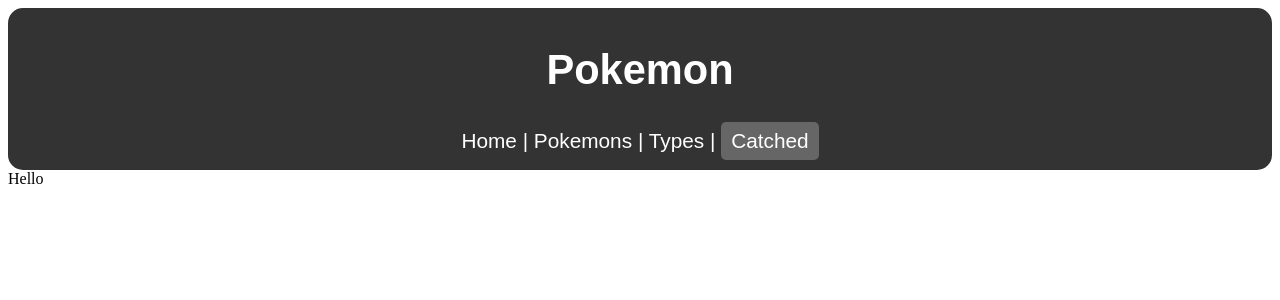
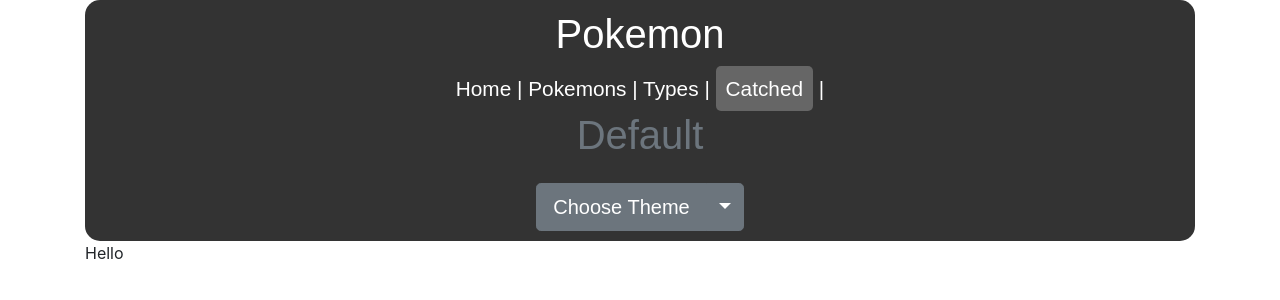
Before and after one commit to balintsimon/reactomon, a React (Create React App) app in the folder main/: page / in a window 1280 px wide. Shown: the top 300 px of the page. Built offline with nearby package versions, Linux system fonts and the light colour scheme; no server answers.

Commit message:
add theme switcher bootstrap button tryout

```diff
--- a/main/package.json
+++ b/main/package.json
@@ -7,6 +7,9 @@
     "@testing-library/react": "^9.5.0",
     "@testing-library/user-event": "^7.2.1",
     "axios": "^0.19.2",
+    "bootstrap": "^4.4.1",
+    "jquery": "^3.5.1",
+    "popper.js": "^1.16.1",
     "react": "^16.13.1",
     "react-dom": "^16.13.1",
     "react-inline-block": "^2.1.3",
--- a/main/src/components/layout/Header.js
+++ b/main/src/components/layout/Header.js
@@ -2,6 +2,7 @@
 import { Link } from "react-router-dom";
 import Navbar from "../../elements/Navbar";
 import Button from "../../elements/Button";
+import ThemeSwitcher from "./ThemeSwitcher";
 import { CatchedContext } from "../../CatchedContext";
 
 export default function Header() {
@@ -24,7 +25,8 @@
       |{" "}
       <Link style={linkStyle} to="/catched">
         <Button>Catched</Button>
-      </Link>
+      </Link>{" "}
+      | <ThemeSwitcher />
     </Navbar>
   );
 }
--- /dev/null
+++ b/main/src/components/layout/ThemeSwitcher.js
@@ -0,0 +1,76 @@
+import React, { Component } from "react";
+
+class ThemeSwitcher extends Component {
+  state = { theme: null };
+
+  resetTheme = (evt) => {
+    evt.preventDefault();
+    this.setState({ theme: null });
+  };
+
+  chooseTheme = (theme, evt) => {
+    evt.preventDefault();
+    this.setState({ theme });
+  };
+
+  render() {
+    const { theme } = this.state;
+    const themeClass = theme ? theme.toLowerCase() : "secondary";
+
+    return (
+      <div className="d-flex flex-wrap justify-content-center w-100 h-100 align-items-center align-content-center">
+        <span className={`h1 mb-4 w-100 text-center text-${themeClass}`}>
+          {theme || "Default"}
+        </span>
+
+        <div className="btn-group">
+          <button type="button" className={`btn btn-${themeClass} btn-lg`}>
+            {theme || "Choose"} Theme
+          </button>
+
+          <button
+            type="button"
+            className={`btn btn-${themeClass} btn-lg dropdown-toggle dropdown-toggle-split`}
+            data-toggle="dropdown"
+            aria-haspopup="true"
+            aria-expanded="false"
+          >
+            <span className="sr-only">Toggle Theme Dropdown</span>
+          </button>
+
+          <div className="dropdown-menu">
+            <a
+              className="dropdown-item"
+              href="#"
+              onClick={(e) => this.chooseTheme("Primary", e)}
+            >
+              Primary Theme
+            </a>
+            <a
+              className="dropdown-item"
+              href="#"
+              onClick={(e) => this.chooseTheme("Danger", e)}
+            >
+              Danger Theme
+            </a>
+            <a
+              class="dropdown-item"
+              href="#"
+              onClick={(e) => this.chooseTheme("Success", e)}
+            >
+              Success Theme
+            </a>
+
+            <div className="dropdown-divider"></div>
+
+            <a className="dropdown-item" href="#" onClick={this.resetTheme}>
+              Default Theme
+            </a>
+          </div>
+        </div>
+      </div>
+    );
+  }
+}
+
+export default ThemeSwitcher;
```
Also changed, not shown: main/src/index.js (+9 -5 lines), 1 other file (tests, documents, lock files or other folders).
